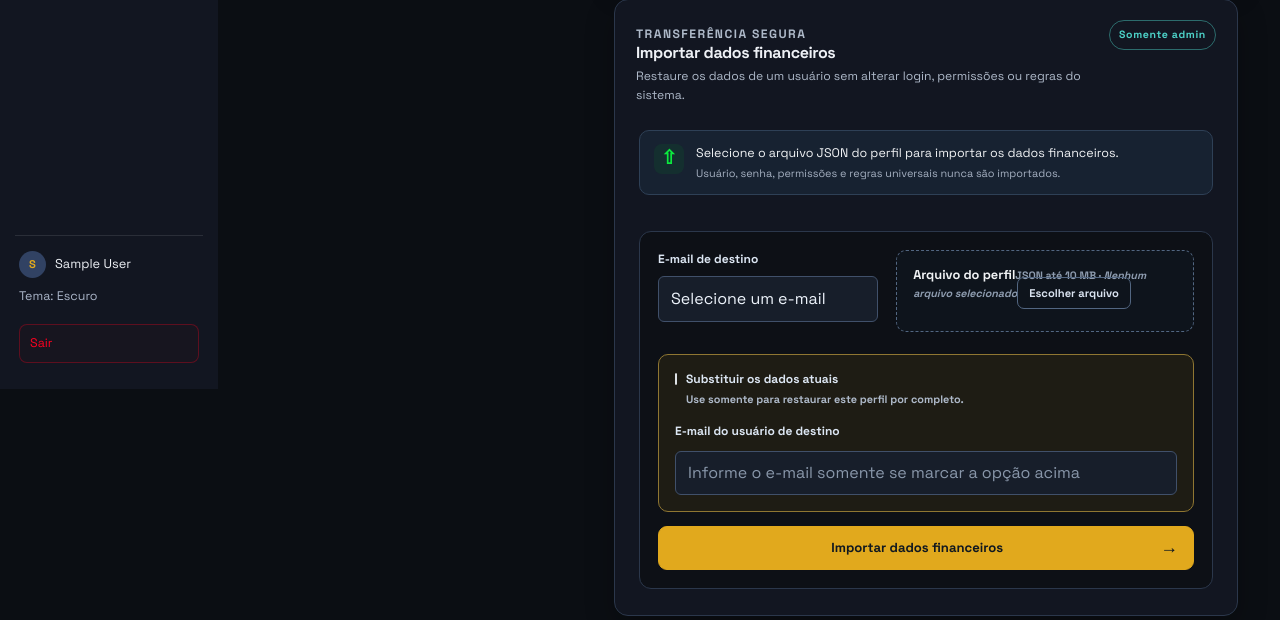
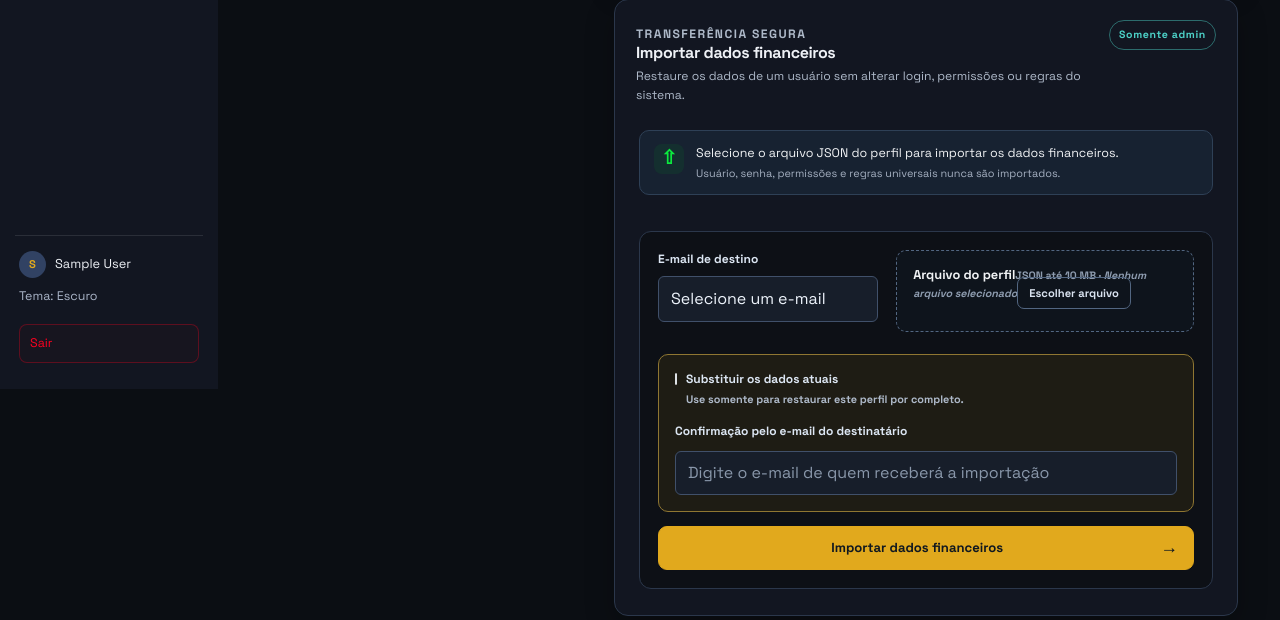
Before and after one commit to GabMSousa/GoFinance, a Django app: template finance/templates/finance/admin_users.html in a window 1280 px wide. Shown: the part 411-1031 px from the top of the page. Run offline with Django 3.2, Linux system fonts and the light colour scheme; the template is opened without the code that fills it: values that come from a table or form of the project are taken from there, others are empty; the visitor is signed in with stand-in values (Sample User, id 1); data comes from the database, SQL or seed files in the repository.

Commit message:
confirma importacao com email do destinatario

```diff
--- a/finance/templates/finance/admin_users.html
+++ b/finance/templates/finance/admin_users.html
@@ -74,7 +74,7 @@
             <div class="admin-transfer-field"><label for="target-user-id">E-mail de destino</label><select class="form-select" id="target-user-id" name="target_user_id" required><option value="">Selecione um e-mail</option>{% for user in users %}<option value="{{ user.pk }}" data-user-email="{{ user.email|default:'' }}">{{ user.security_profile.display_name|default:user.get_full_name|default:user.email|default:'Administrador padrão' }}{% if user.email %} — {{ user.email }}{% endif %}</option>{% endfor %}</select></div>
             <label class="csv-file-picker" for="admin-backup-file"><span class="csv-file-picker-title">Arquivo do perfil</span><span class="csv-file-picker-subtitle">JSON até 10 MB · <em data-admin-import-file-name>Nenhum arquivo selecionado</em></span><span class="csv-file-picker-button">Escolher arquivo</span><input id="admin-backup-file" type="file" name="backup_file" accept="application/json,.json" required data-admin-import-file></label>
           </div>
-          <div class="transfer-warning admin-transfer-warning"><label class="transfer-check"><input class="form-check-input" type="checkbox" name="replace_existing" value="1"><span><strong>Substituir os dados atuais</strong><small>Use somente para restaurar este perfil por completo.</small></span></label><label class="form-label" for="admin-replace-confirmation">E-mail do usuário de destino</label><input class="form-control" id="admin-replace-confirmation" type="email" name="replace_confirmation" placeholder="Informe o e-mail somente se marcar a opção acima" autocomplete="off"></div>
+          <div class="transfer-warning admin-transfer-warning"><label class="transfer-check"><input class="form-check-input" type="checkbox" name="replace_existing" value="1"><span><strong>Substituir os dados atuais</strong><small>Use somente para restaurar este perfil por completo.</small></span></label><label class="form-label" for="admin-replace-confirmation">Confirmação pelo e-mail do destinatário</label><input class="form-control" id="admin-replace-confirmation" type="email" name="replace_confirmation" placeholder="Digite o e-mail de quem receberá a importação" autocomplete="email"></div>
           <button class="btn btn-accent csv-preview-button admin-transfer-submit" type="submit"><span>Importar dados financeiros</span><span aria-hidden="true">→</span></button>
         </form>
       </div>
```
Also changed, not shown: finance/templates/finance/settings.html (+1 -1 lines).
